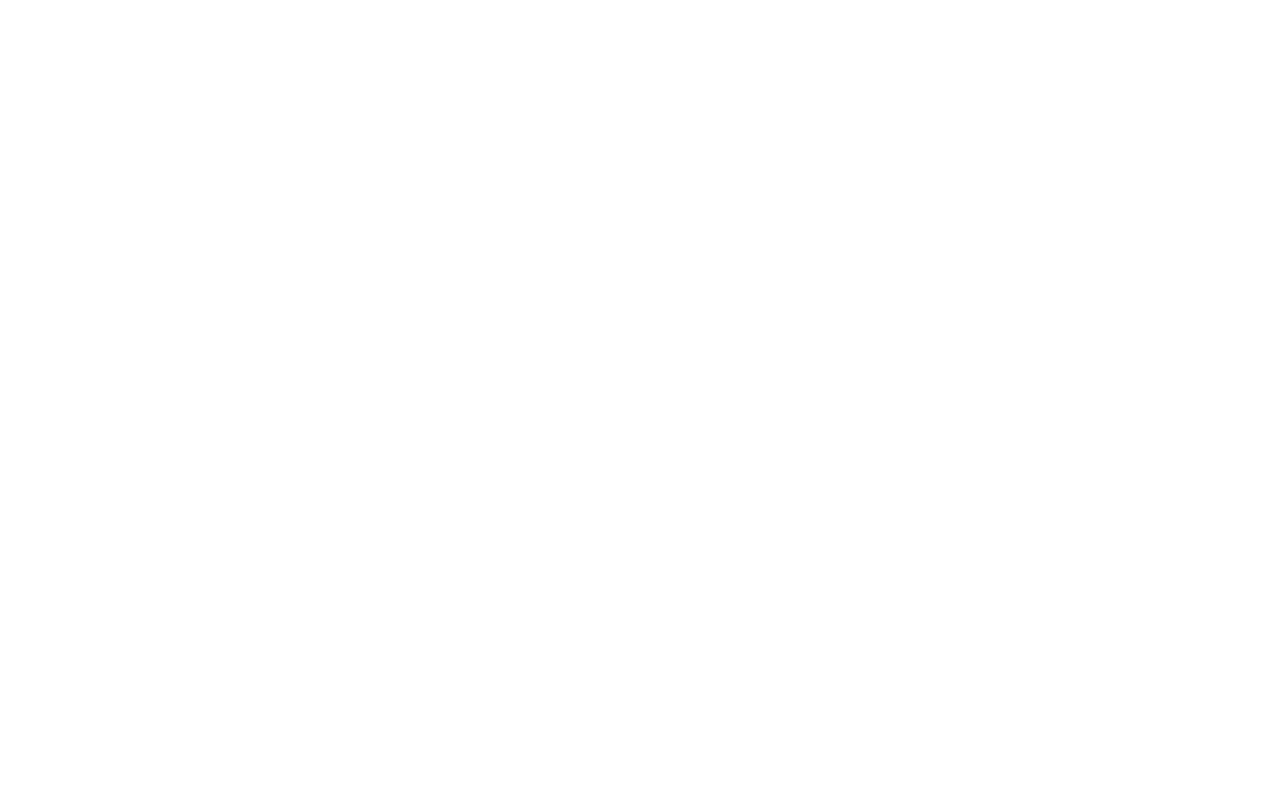
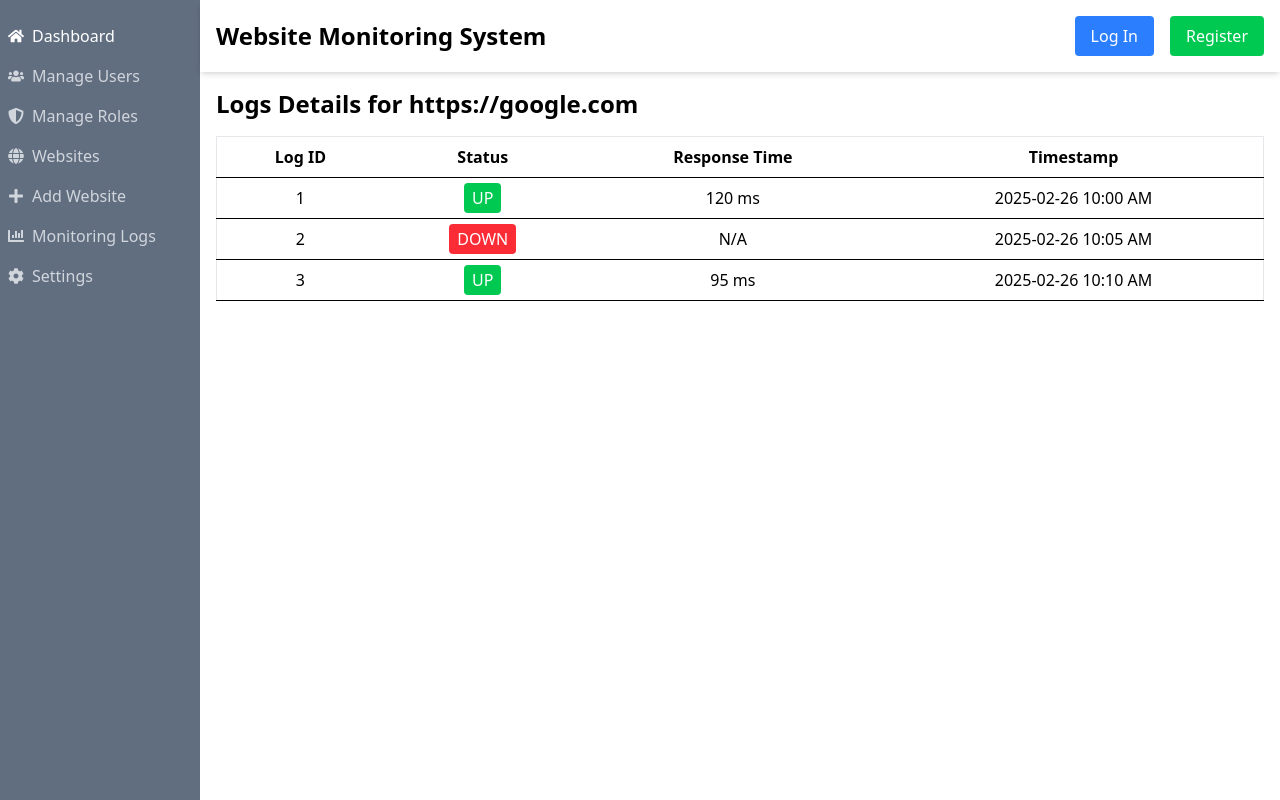
Before and after one commit to asiripr/website-monitoring-system, a React (Vite) app in the folder website-monitoring-system-frontend/: page /monitoring/logs/1 in a window 1280 px wide. Before the commit this address had no page. Built offline with nearby package versions, Linux system fonts and the light colour scheme.

Commit message:
created the frontend for monitoring logs part

```diff
--- a/website-monitoring-system-frontend/src/App.jsx
+++ b/website-monitoring-system-frontend/src/App.jsx
@@ -15,6 +15,7 @@
 import MonitoringLogs from "./pages/MonitoringLogs";
 import ManageUsers from "./pages/ManageUsers";
 import ManageRoles from "./pages/ManageRoles";
+import MonitoringLogsDetails from "./pages/MonitoringLogsDetails";
 
 const App = () => {
   const [user, setUser] = useState(null);
@@ -40,6 +41,7 @@
           <Route path="/websites" element={<Websites />} />
           <Route path="/websites/add" element={<AddWebsites />} />
           <Route path="/monitoring" element={<MonitoringLogs />} />
+          <Route path="/monitoring/logs/:id" element={<MonitoringLogsDetails />} />
           <Route path="/musers" element={<ManageUsers/>} />
           <Route path="/mroles" element={<ManageRoles />} />
           {/* <Route path="/admin/dashboard" element={<Dashboard />} /> */}
--- a/website-monitoring-system-frontend/src/components/SideBar.tsx
+++ b/website-monitoring-system-frontend/src/components/SideBar.tsx
@@ -12,7 +12,7 @@
     };
 
     return (
-        <div className="bg-[#616E80] text-gray-300 w-64 h-screen">
+        <div className="bg-[#616E80] text-gray-300 w-50 h-screen">
             <nav className="space-y-2 py-4">
                 <ul>
                     <li className={activeLink === '/dashboard' ? 'text-white' : ''} onClick={() => handleLinkClick('/dashboard')}>
@@ -54,11 +54,6 @@
                             <FaCog className="inline mr-2" /> Settings
                         </Link>
                     </li>
-                    <li className={activeLink === '/logout' ? 'text-white' : ''} onClick={() => handleLinkClick('/logout')}>
-                        <Link to="/logout" className="flex items-center p-2 hover:text-white">
-                            <FaSignOutAlt className="inline mr-2" /> Logout
-                        </Link>
-                    </li>
                 </ul>
             </nav>
         </div>
--- a/website-monitoring-system-frontend/src/pages/MonitoringLogs.tsx
+++ b/website-monitoring-system-frontend/src/pages/MonitoringLogs.tsx
@@ -1,12 +1,53 @@
 import React, { useState } from "react";
+import { useNavigate } from "react-router-dom";
 
-const MonitoringLogs = () => {
-    return (
-      <div>
-        <h1>MonitoringLogs Page</h1>
-        <p>This is the MonitoringLogs page.</p>
-      </div>
-    );
-  };
+interface MonitoringLogs {
+  id: number;
+  url: string;
+}
 
-  export default MonitoringLogs;
+const dummyMonitoringLogs: MonitoringLogs[] = [
+  { id: 1, url: "https://google.com" },
+  { id: 2, url: "https://facebook.com" },
+  { id: 3, url: "https://fourpixell.com" }
+]
+
+
+const MonitoringLogs: React.FC = () => {
+  const navigate = useNavigate();
+
+  const handleViewDetails = (websiteId: number) => {
+    // navigate to the details page for the selected website.
+    navigate(`/monitoring/logs/${websiteId}`);
+  }
+  return (
+    <div className="p-4">
+      <h2 className="text-2xl font-bold mb-4">Monitoring Logs</h2>
+      <table className="min-w-full border border-gray-200 bg-white">
+        <thead>
+          <tr>
+            <th className="py-2 px-4 border-b">URL</th>
+            <th className="py-2 px-4 border-b">Actions</th>
+          </tr>
+        </thead>
+        <tbody>
+          {dummyMonitoringLogs.map((entry) => (
+            <tr key={entry.id}>
+              <td className="py-2 px-4 border-b text-center">{entry.url}</td>
+              <td className="py-2 px-4 border-b text-center">
+                <button
+                  className="bg-blue-500 text-white px-3 py-1 rounded hover:bg-blue-600"
+                  onClick={() => handleViewDetails(entry.id)}
+                >
+                  View Details
+                </button>
+              </td>
+            </tr>
+          ))}
+        </tbody>
+      </table>
+    </div>
+  );
+};
+
+export default MonitoringLogs;
--- /dev/null
+++ b/website-monitoring-system-frontend/src/pages/MonitoringLogsDetails.tsx
@@ -0,0 +1,96 @@
+import React from 'react';
+import { useParams } from 'react-router-dom';
+
+type LogEntry = {
+    id: number;
+    status: "up" | "down" | "unknown";
+    responseTime: number;
+    timestamp: string;
+};
+
+type WebsiteDetails = {
+    id: number;
+    url: string;
+    logs: LogEntry[];
+}
+
+// Dummy data for demonstration
+const dummyData: WebsiteDetails[] = [
+    {
+        id: 1,
+        url: "https://google.com",
+        logs: [
+            { id: 1, status: "up", responseTime: 120, timestamp: "2025-02-26 10:00 AM" },
+            { id: 2, status: "down", responseTime: 0, timestamp: "2025-02-26 10:05 AM" },
+            { id: 3, status: "up", responseTime: 95, timestamp: "2025-02-26 10:10 AM" },
+        ],
+    },
+    {
+        id: 2,
+        url: "https://facebook.com",
+        logs: [
+            { id: 1, status: "up", responseTime: 90, timestamp: "2025-02-26 10:00 AM" },
+            { id: 2, status: "up", responseTime: 100, timestamp: "2025-02-26 10:05 AM" },
+        ],
+    },
+];
+
+const MonitoringLogsDetails: React.FC = () => {
+    // extract the website id from the route parameters
+    const { id } = useParams<{ id: string }>();
+    const websiteId = parseInt(id || "0", 10);
+
+    // find the corresponding website
+    const website = dummyData.find((item) => item.id === websiteId);
+
+    if (!website) {
+        return (
+            <div className="p-4">
+                <h2 className="text-2xl font-bold">Website Not Found</h2>
+                <p>No logs available for website with ID {id}.</p>
+            </div>
+        );
+    }
+
+    return (
+        <div className="p-4">
+            <h2 className="text-2xl font-bold mb-4">Logs Details for {website.url}</h2>
+            <table className="min-w-full border border-gray-200 bg-white">
+                <thead>
+                    <tr>
+                        <th className="py-2 px-4 border-b">Log ID</th>
+                        <th className="py-2 px-4 border-b">Status</th>
+                        <th className="py-2 px-4 border-b">Response Time</th>
+                        <th className="py-2 px-4 border-b">Timestamp</th>
+                    </tr>
+                </thead>
+                <tbody>
+                    {website.logs.map((log) => (
+                        <tr key={log.id}>
+                            <td className="py-2 px-4 border-b text-center">{log.id}</td>
+                            <td className="py-2 px-4 border-b text-center">
+                                <span
+                                    className={`px-2 py-1 rounded text-white ${
+                                        log.status === "up"
+                                        ? "bg-green-500"
+                                        : log.status === "down"
+                                        ? "bg-red-500"
+                                        :"bg-gray-500"
+                                    }`}
+                                >
+                                    {log.status.toUpperCase()}
+                                </span>
+                            </td>
+                            <td className="py-2 px-4 border-b text-center">
+                                {log.responseTime > 0 ? `${log.responseTime} ms` : "N/A"}
+                            </td>
+                            <td className="py-2 px-4 border-b text-center">{log.timestamp}</td>
+                        </tr>
+                    ))}
+                </tbody>
+            </table>
+        </div>
+    )
+}
+
+export default MonitoringLogsDetails
--- a/website-monitoring-system-frontend/src/pages/Websites.tsx
+++ b/website-monitoring-system-frontend/src/pages/Websites.tsx
@@ -8,13 +8,6 @@
   status: "up" | "down" | "unknown";
   lastCheckedAt: string;
 }
-
-// dummy data
-// const dummyWebsites: Website[] = [
-//   {id:1, url:"https://fourpixell.com", status:"up", lastCheckedAt:"2025-02-17 09:00"},
-//   {id:2, url:"https://swarnawahini.com", status:"down", lastCheckedAt:"2025-02-17 09:00"},
-//   {id:3, url:"https://facebook.com", status:"unknown", lastCheckedAt:"2025-02-17 09:00"},
-// ]
 
 const Websites = () => {
 
@@ -34,7 +27,8 @@
       setError("Failed to load websites.");
       setLoading(false);
     })
-  });
+  // finally we have to add an empty array for ensures it runs only once when the component mounts
+  },[]);
 
   return (
     <div className="p-4">
@@ -51,7 +45,6 @@
         <tbody>
           {websites.map((website) => (
             <tr key={website.id}>
-              <td className="py-2 px-4 border-b text-center">{website.id}</td>
               <td className="py-2 px-4 border-b text-center">{website.url}</td>
               <td className="py-2 px-4 border-b text-center">
                 <span
```
